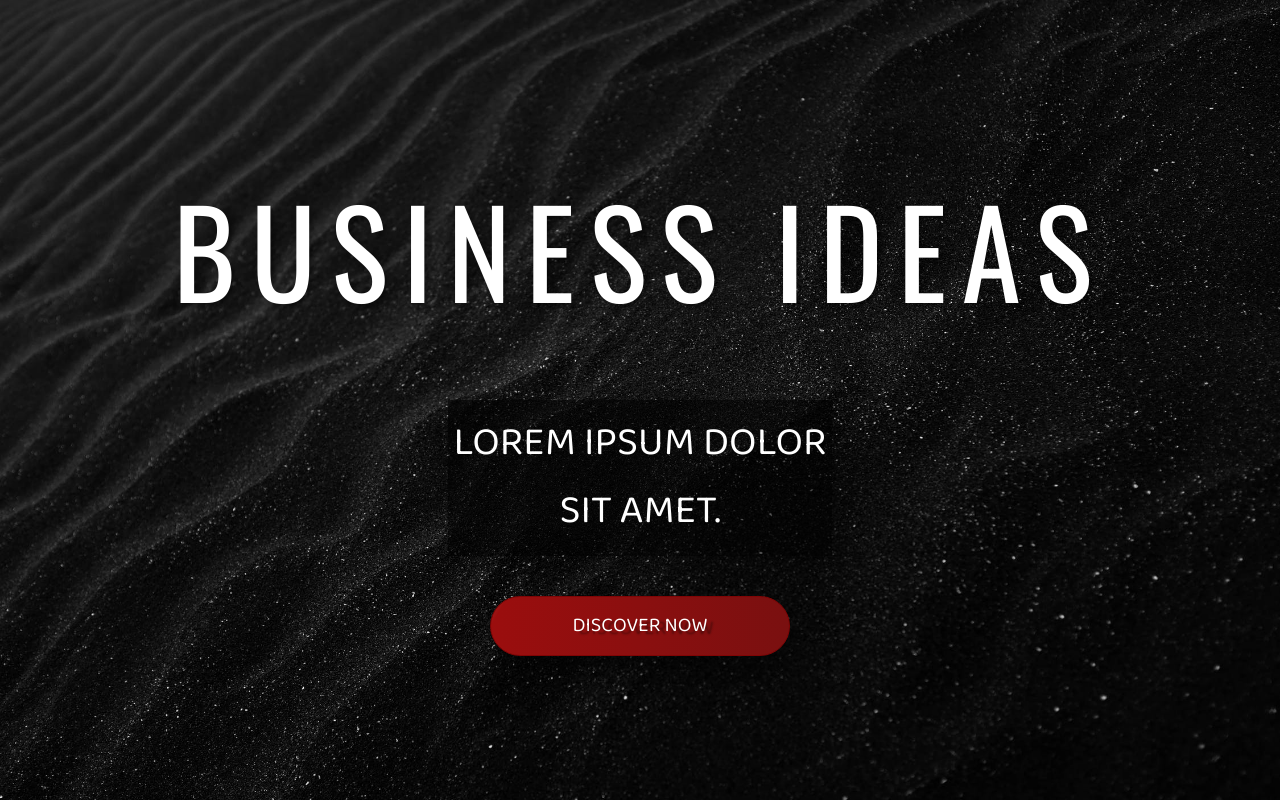
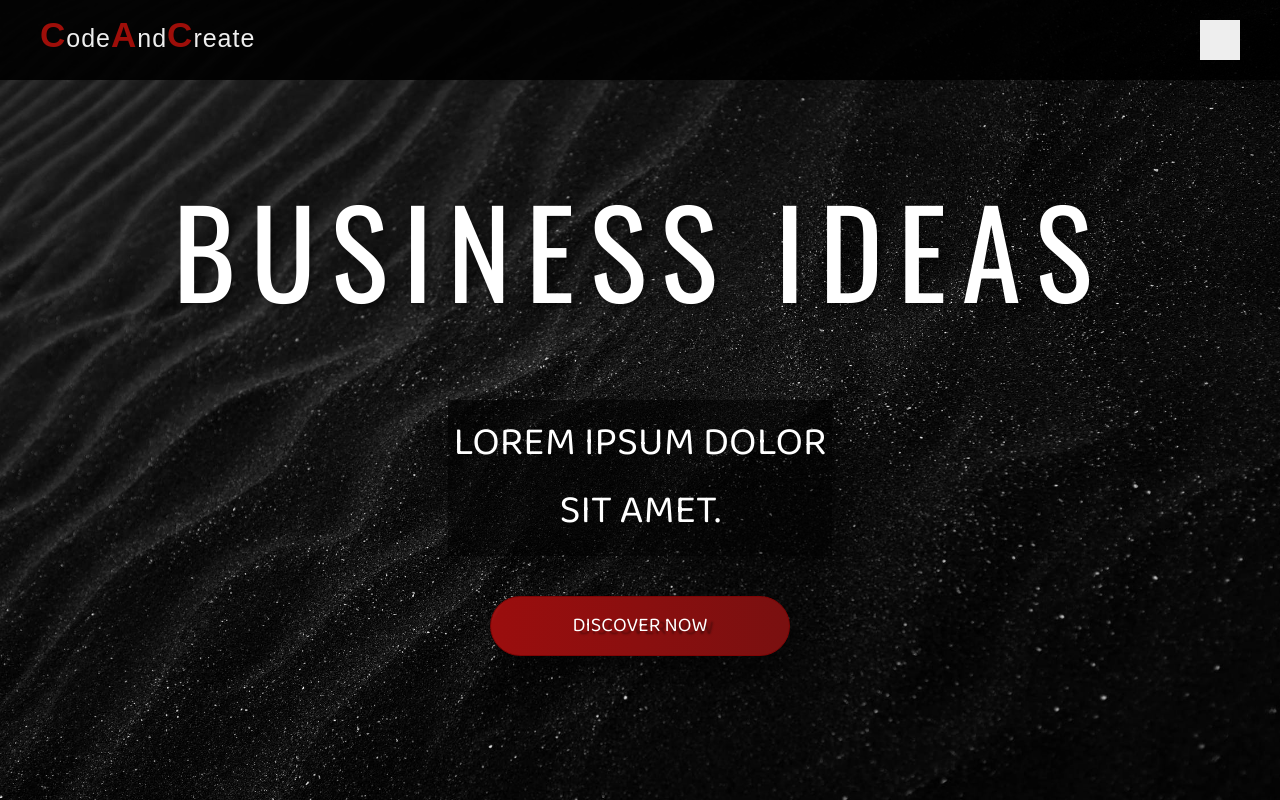
Before and after one commit to DanielEastburn/10MegaResponsiveWebsites, a plain HTML site: page Mega-BusinessAgency/index.html in a window 1280 px wide. Drawn offline with nearby package versions, Linux system fonts and the light colour scheme.

Commit message:
Menu Icon

```diff
--- a/Mega-BusinessAgency/index.html
+++ b/Mega-BusinessAgency/index.html
@@ -11,6 +11,31 @@
     <link href="https://fonts.googleapis.com/css2?family=Baloo+Da+2:wght@400;500;600;700;800&family=Oswald:wght@200;300;400;500;600;700&display=swap" rel="stylesheet">
 </head>
 <body>
+
+    <!-- Navbar -->
+    <nav class="navbar">
+        <div class="logo">
+            <a href="#">
+                <span>C</span>ode<span>A</span>nd<span>C</span>reate
+            </a>
+        </div>
+        <div class="nav-list">
+            <a href="#" class="nav-link">Home</a>
+            <a href="#" class="nav-link">About</a>
+            <a href="#" class="nav-link">Pricing</a>
+            <a href="#" class="nav-link">Blog</a>
+            <a href="#" class="nav-link">Contact</a>
+        </div>
+    </nav>
+    <!--End of Navbar-->
+
+    <!--Menu-->
+    <div class="menu">
+        <div class="line line-1"></div>
+        <div class="line line-2"></div>
+        <div class="line line-3"></div>
+    </div>
+    <!--End of Menu-->
     <div class="container">
         <!-- Section 1 -->
         <section class="section-1">
--- a/Mega-BusinessAgency/style.css
+++ b/Mega-BusinessAgency/style.css
@@ -13,6 +13,56 @@ html {
     font-size: 62.5%;
 }
 /* End of Common Styles */
+
+/* Navbar */
+.navbar{
+    width: 100%;
+    height: 8rem;
+    background-color: rgba(0, 0, 0, 0.9);
+    position: fixed;
+    top: 0;
+    z-index: 10;
+    padding: 3rem;
+}
+
+.logo {
+    position: absolute;
+    top: 1.5rem;
+    left: 4rem;
+}
+
+.logo a {
+    font-family: "MADE Soulmaze", sans-serif;
+    font-size: 2.5rem;
+    color: #eee;
+    letter-spacing: 0.1rem;
+}
+
+.logo span {
+    font-family: "MADE Soulmaze", sans-serif;
+    font-size: 3.5rem;
+    font-weight: bold;
+    color: #9e0e09;
+
+}
+
+.nav-list{
+    display: none;
+}
+/* End of Navbar */
+
+/* Menu */
+.menu {
+    width: 4rem;
+    height: 4rem;
+    background-color: #eee;
+    position: fixed;
+    top: 2rem;
+    right: 4rem;
+    z-index: 100;
+
+}
+/* End of Menu */
 
 /* Section 1 */
 .section-1{
```
